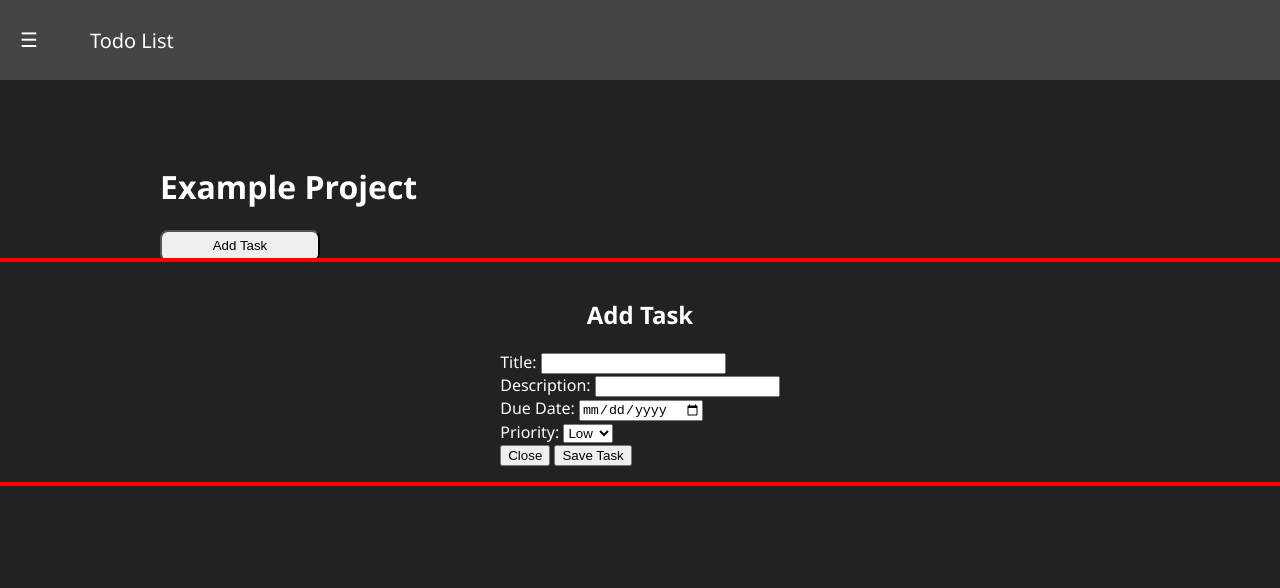
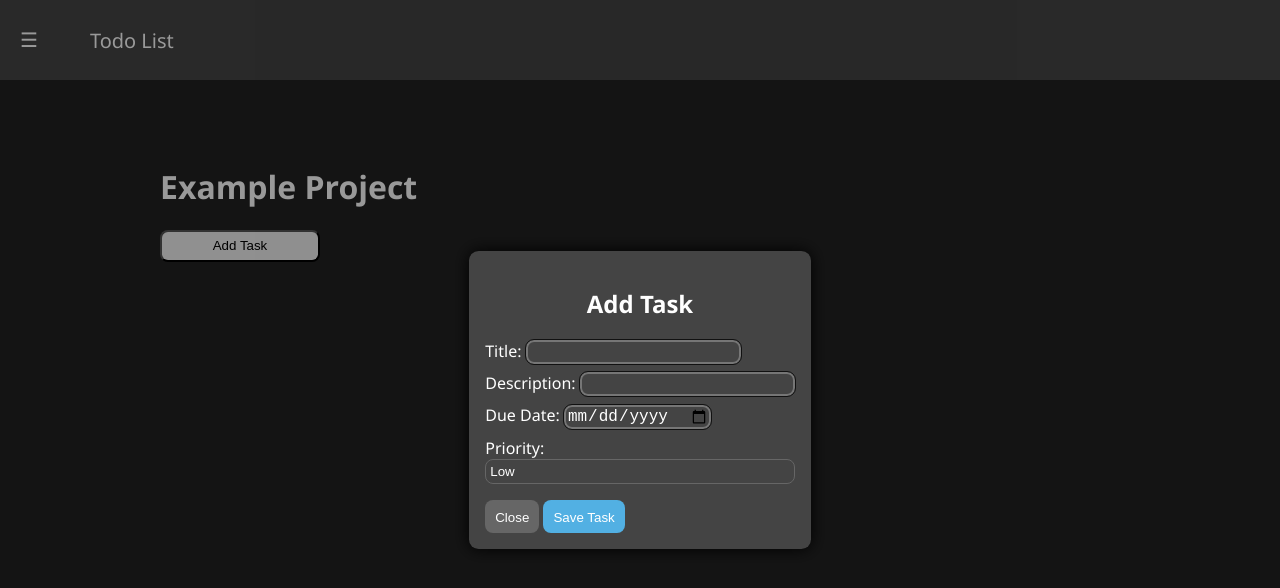
Before and after one commit to Linielt/todo-list, a website built with webpack: page src/template.html in a window 1280 px wide. Both pictures are taken after a click on the button "Add Task". Built offline with nearby package versions, Linux system fonts and the light colour scheme.

Commit message:
Changed add task/project forms to dialog elements, also added styling to them

```diff
--- a/src/styles.css
+++ b/src/styles.css
@@ -106,23 +106,85 @@ header {
     background-color: #444;
 }
 
-#task-modal {
-    display: none;
+#task-modal[open] {
+    display: flex;
     justify-content: center;
     align-items: center;
     flex-direction: column;
-    outline: 4px red solid;
     padding: 16px;
     z-index: 99999;
     pointer-events: auto;
+    background-color: #444;
+    color: white;
 }
 
-#new-project-modal {
-    display: none;
+#new-project-modal[open] {
+    display: flex;
     justify-content: center;
     align-items: center;
     flex-direction: column;
     pointer-events: auto;
+}
+
+.modal-footer {
+    margin-top: 16px;
+}
+
+#close-new-project-modal-button, #close-task-modal-button {
+    color: white;
+    box-sizing: border-box;
+    border: none;
+    box-shadow: none;
+    padding: 10px 10px 8px;
+    border-radius: 8px;
+    background-color: #666;
+}
+
+#save-task-modal-button, #add-new-project-modal-button {
+    color: white;
+    box-sizing: border-box;
+    border: none;
+    box-shadow: none;
+    padding: 10px 10px 8px;
+    border-radius: 8px;
+    background-color: #52b0e3;
+}
+
+select {
+    box-sizing: border-box;
+    appearance: none;
+    background-color: transparent;
+    border: 1px solid #666;
+    padding: 4px;
+    border-radius: 8px;
+    margin: 0;
+    width: 100%;
+    color: white;
+}
+
+option {
+    background-color: #666;
+}
+
+dialog {
+    padding: 0;
+    border: 0;
+    border-radius: 0.6rem;
+    box-shadow: 0 0 1em black;
+}
+
+dialog::backdrop {
+	background-color: rgba(0, 0, 0, 0.4);
+}
+
+input {
+    font-size: 16px;
+    margin-bottom: 8px;
+    background-color: #444;
+    outline: 1px solid #111;
+    color: white;
+    border-radius: 8px;
+    border-style: solid;
 }
 
 #projects {
--- a/src/template.html
+++ b/src/template.html
@@ -27,7 +27,7 @@
     <div id="content">
 
     </div>
-    <div class="modal" id="task-modal">
+    <dialog class="modal" id="task-modal">
         <div id="modal-header">
 
         </div>
@@ -57,8 +57,8 @@
                 <button type="submit" id="save-task-modal-button">Save Task</button>
             </div>
         </form>
-    </div>
-    <div class="modal" id="new-project-modal">
+    </dialog>
+    <dialog class="modal" id="new-project-modal">
         <form id="new-project-form">
             <label for="project-title">Title: </label>
             <input type="text" name="project-title" id="project-title" required />
@@ -67,6 +67,6 @@
                 <button type="submit" id="add-new-project-modal-button">Add Project</button>
             </div>
         </form>
-    </div>
+    </dialog>
 </body>
 </html>
--- a/src/tododom.js
+++ b/src/tododom.js
@@ -121,23 +121,19 @@ const addProjectToProjectsList = (project) => {
 };
 
 const showTaskForm = () => { // TODO - Rename all of these
-    document.getElementById("task-modal").style.display = "flex";
-    document.body.style.pointerEvents = "none";
+    document.getElementById("task-modal").showModal();
 }
 
 const hideTaskForm = () => {
-    document.getElementById("task-modal").style.display = "none";
-    document.body.style.pointerEvents = "auto";
+    document.getElementById("task-modal").close();
 }
 
 const showAddNewProjectForm = () => {
-    document.getElementById("new-project-modal").style.display = "flex";
-    document.body.style.pointerEvents = "none";
+    document.getElementById("new-project-modal").showModal();
 }
 
 export const hideAddNewProjectForm = () => {
-    document.getElementById("new-project-modal").style.display = "none";
-    document.body.style.pointerEvents = "auto";
+    document.getElementById("new-project-modal").close();
 }
 
 const taskForm = document.getElementById("task-form");
```
